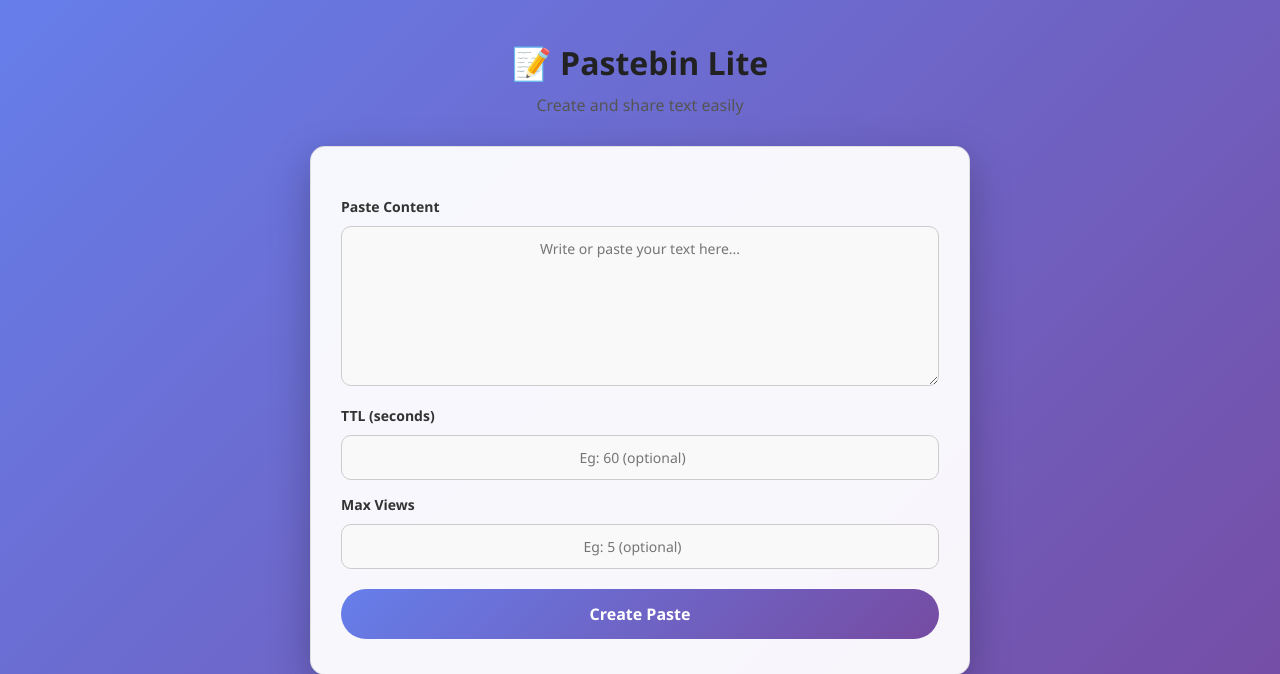
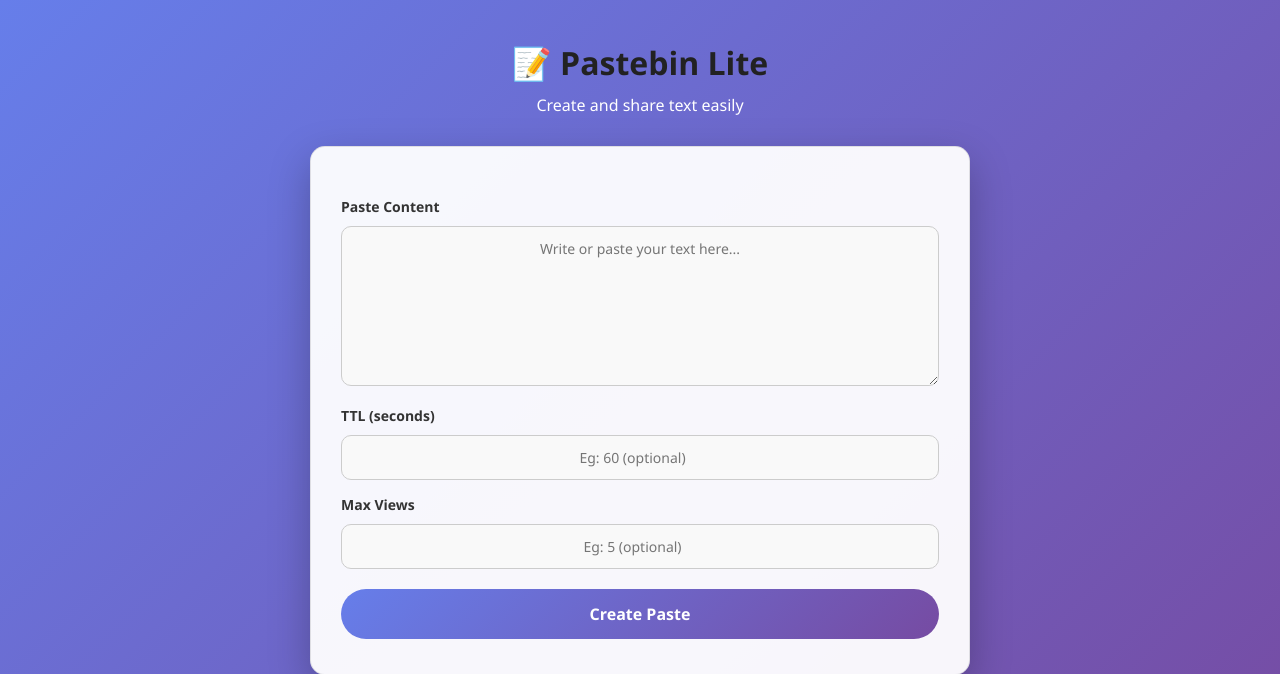
Before and after one commit to Sowndarya-m5/pastebin-lite, a Flask app: page / in a window 1280 px wide. Shown: the top 674 px of the page. Run offline with Flask 3, Linux system fonts and the light colour scheme.

```diff
--- a/static/style.css
+++ b/static/style.css
@@ -47,7 +47,7 @@ h2 {
 
 /* Subtitle / small text */
 .subtitle {
-  color: #555;
+  color: white;
   margin-bottom: 30px;
   font-size: 16px;
 }
--- a/templates/view_paste.html
+++ b/templates/view_paste.html
@@ -13,8 +13,6 @@
     <div class="paste-content card">
       <pre>{{ content }}</pre>
     </div>
-
-    <a href="/" class="back-link">⬅ Back to Create Paste</a>
   </div>
 </body>
 </html>
```
